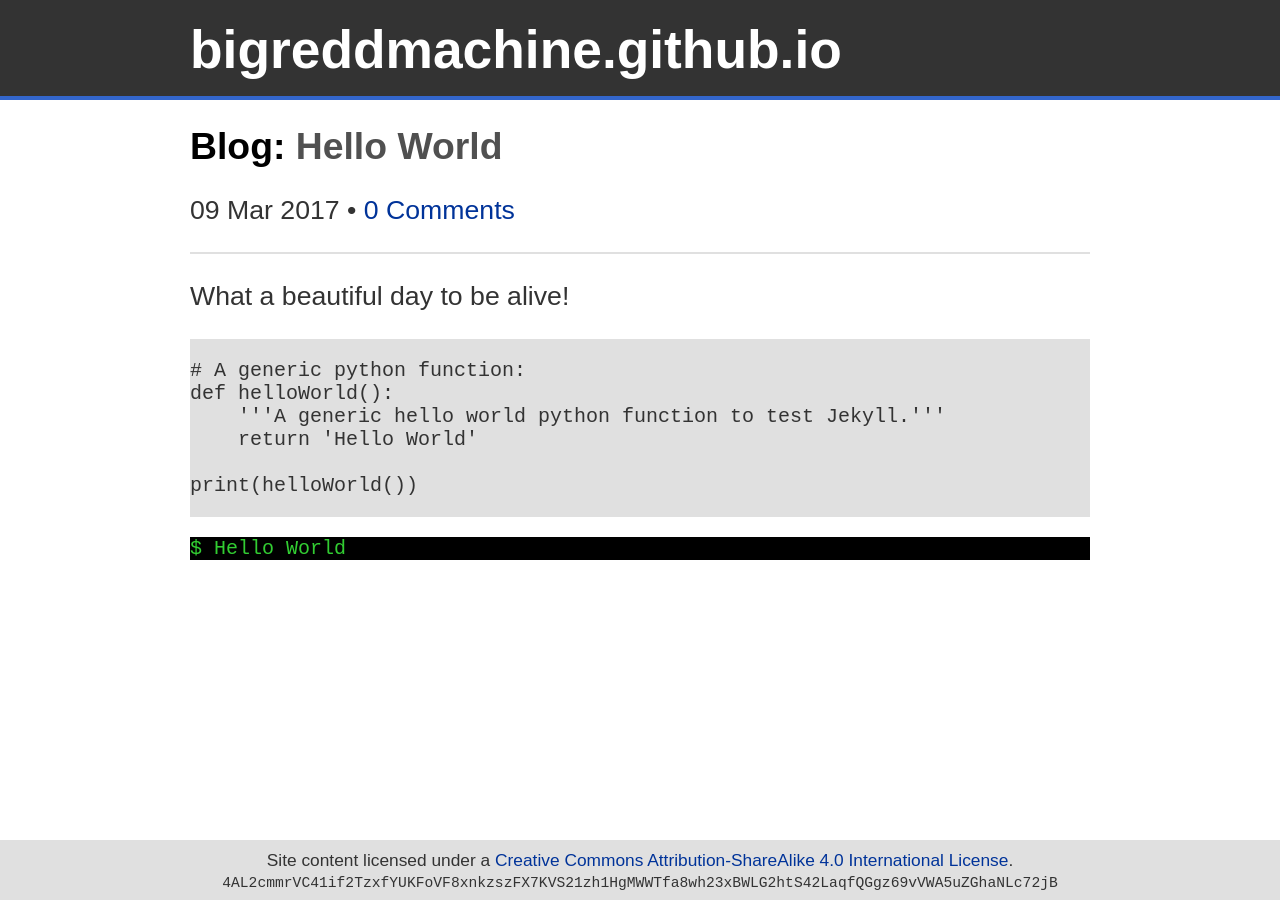
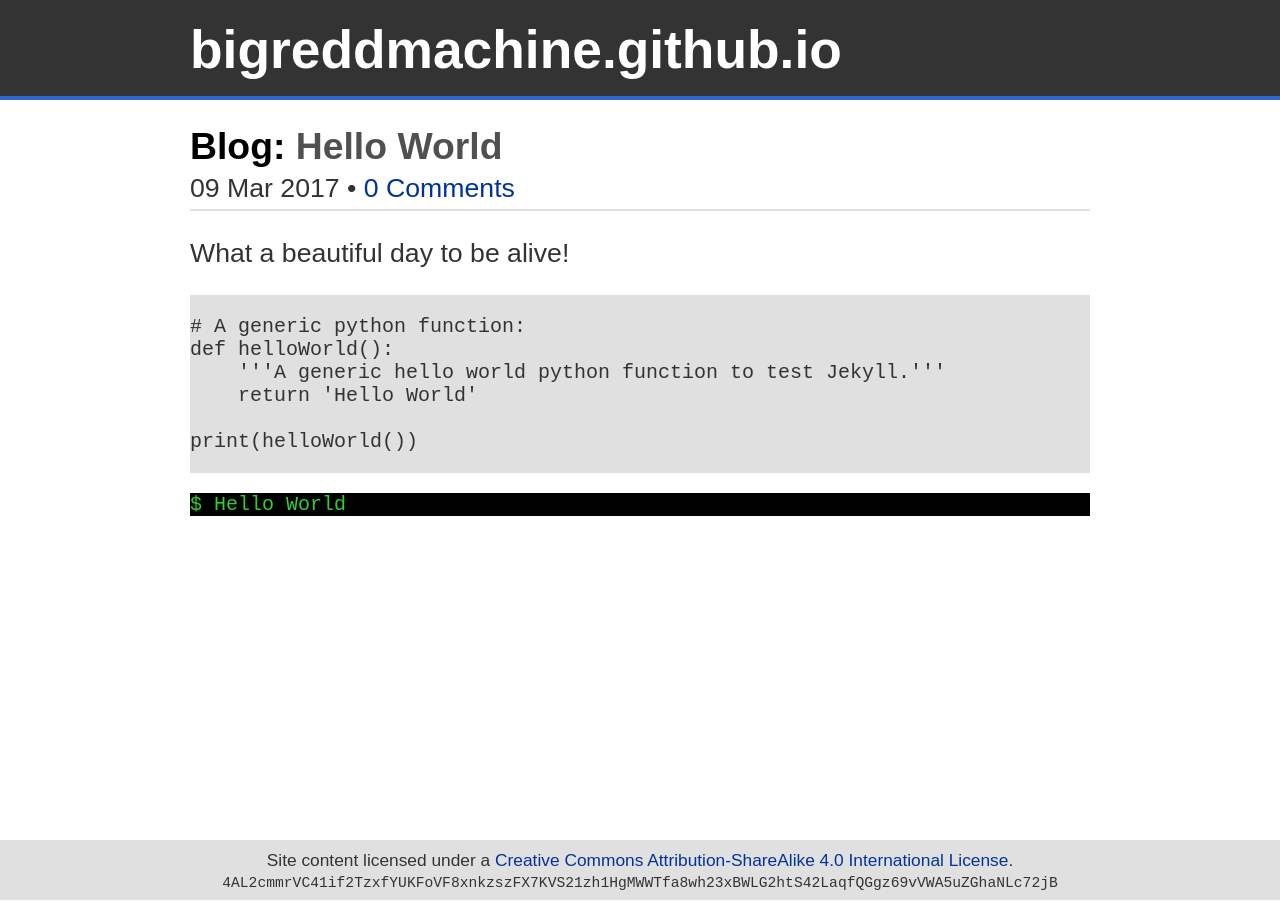
Before and after one commit to bigreddmachine/bigreddmachine.github.io, a Jekyll site: the page built from _posts/2017-03-09-hello-world.md, in a window 1280 px wide. Built offline with Jekyll 4.4.1, drawn with Linux system fonts in a browser that asks for light colours; comment, search, counter and statistics services are not loaded.

Commit message:
blog post header styling

```diff
--- a/_layouts/post.html
+++ b/_layouts/post.html
@@ -3,7 +3,7 @@ layout: default
 ---
 
 <h2><span class="black">Blog:</span> {{ page.title }}</h2>
-<p>
+<p class="blog-post-header">
     {{ page.date | date_to_string }}
     {% if page.comments %} • <a href="https://bigreddmachine.github.io{{ page.url }}#disqus_thread">0 Comments</a>{% endif %}
 </p>
--- a/css/main.css
+++ b/css/main.css
@@ -27,7 +27,7 @@ a:link, a:visited { color: #003399; }
 a:hover { color: #3366CC; }
 a:active { color: #6699FF; }
 
-hr { border: 1px solid #E0E0E0; }
+hr { border: 1px solid #E0E0E0; margin: 5px 0; }
 
 header, footer, .page-content {
     width: 100%;
@@ -67,8 +67,14 @@ header .content-container h1 { margin: 0; font-size: 2em; }
 header .content-container h1 a { color: #FFFFFF; }
 footer .content-container { padding: 10px 20px; overflow: hidden; }
 
+/* Blog Post Styling */
+p.blog-post-header { margin: 5px 0; }
+
 .center { text-align: center; }
 .black { color: #000000; }
+.red { color: #B20000; }
+.green { color: #00B200; }
+.blue { color: #0000B2; }
 
 .highlighter-rouge {
     background-color: #E0E0E0;
@@ -83,7 +89,8 @@ footer .content-container { padding: 10px 20px; overflow: hidden; }
     font-size: 0.75em;
 }
 
-.blog-post {
+/* Index Page Styling */
+.blog-post-list-item {
     margin: 0;
     padding: 10px;
     width: auto;
--- a/index.html
+++ b/index.html
@@ -17,7 +17,7 @@ title: bigreddmachine.github.io
 <h2>Blog Posts:</h2>
 
 {% for post in site.posts %}
-    <a href="{{ post.url }}" title="{{ post.title }}"><div class="blog-post">
+    <a href="{{ post.url }}" title="{{ post.title }}"><div class="blog-post-list-item">
         <h3>{{ post.date | date_to_string }} &gt; {{ post.title }}</h3>
         <a href="https://bigreddmachine.github.io{{ post.url }}#disqus_thread">0 Comments</a>
         <hr>
```
